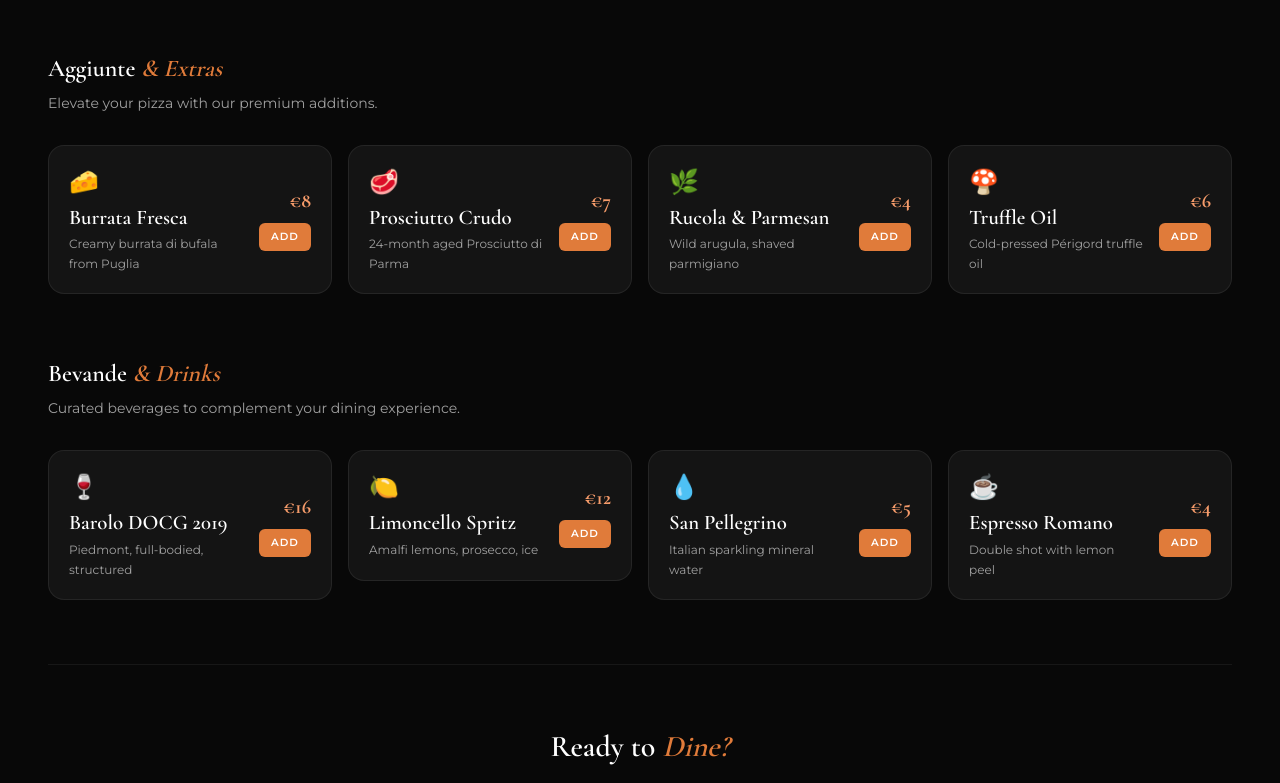
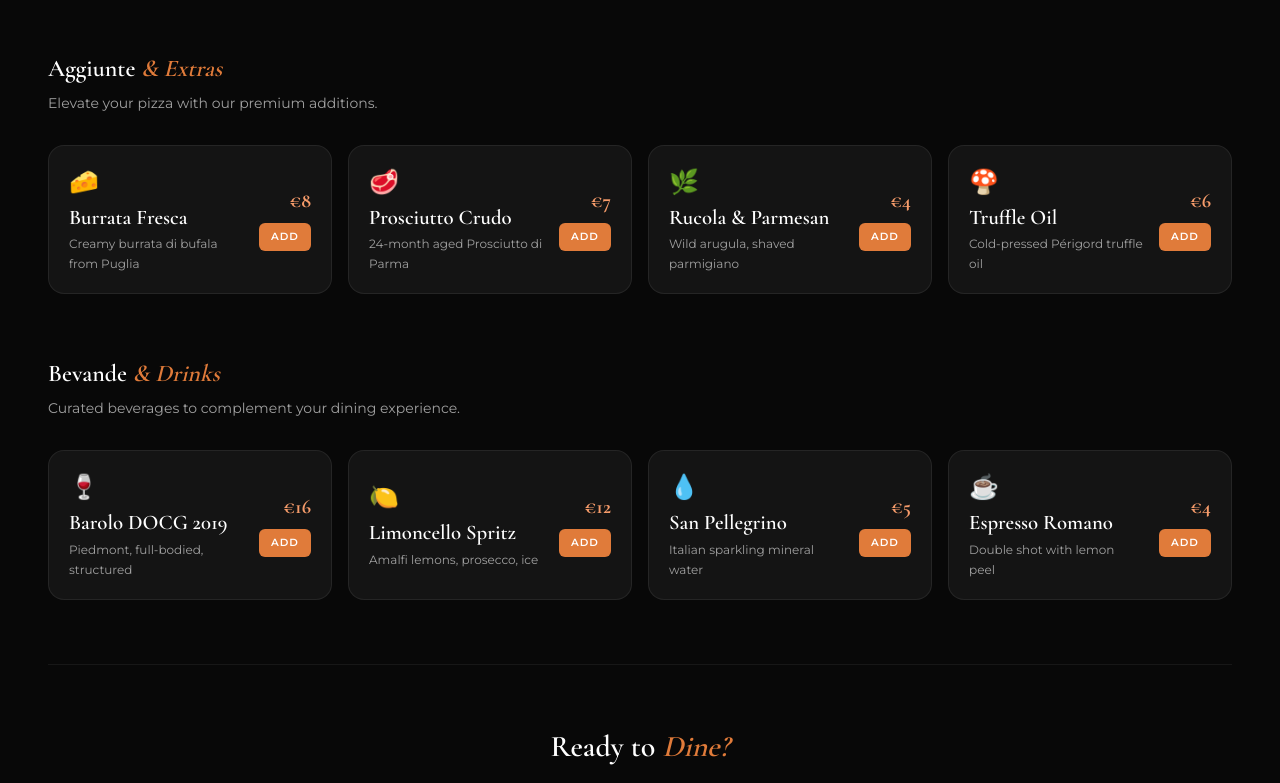
Before and after one commit to Farzad-Design/Napoli-Nero, a Next.js app: page /menu in a window 1280 px wide. Shown: the part 1446-2229 px from the top of the page. Built offline with nearby package versions, Linux system fonts and the light colour scheme.

Commit message:
Fix equal card heights in Extras & Drinks sections; add video poster

```diff
--- a/src/app/menu/page.tsx
+++ b/src/app/menu/page.tsx
@@ -29,7 +29,7 @@ function ItemCard({ item }: { item: { name: string; description: string; price:
   return (
     <motion.div
       whileHover={{ y: -4 }}
-      className="group relative rounded-2xl overflow-hidden border border-white/[0.07] bg-[var(--bg-card)] transition-all duration-300 hover:border-ember-500/25"
+      className="group relative h-full rounded-2xl overflow-hidden border border-white/[0.07] bg-[var(--bg-card)] transition-all duration-300 hover:border-ember-500/25 flex flex-col"
     >
       {item.image && (
         <div className="relative w-full aspect-[4/3] overflow-hidden">
@@ -46,7 +46,7 @@ function ItemCard({ item }: { item: { name: string; description: string; price:
           )}
         </div>
       )}
-      <div className={`p-5 flex items-start justify-between gap-4 ${!item.image ? 'flex-row items-center' : ''}`}>
+      <div className={`p-5 flex items-start justify-between gap-4 flex-1 ${!item.image ? 'flex-row items-center' : ''}`}>
         <div className="flex-1 min-w-0">
           {item.icon && <span className="text-2xl mb-2 block">{item.icon}</span>}
           <h3 className="heading-card text-white mb-1">{item.name}</h3>
@@ -147,9 +147,9 @@ export default function MenuPage() {
               Aggiunte <span className="text-ember-500 italic">& Extras</span>
             </h2>
             <p className="text-[var(--text-secondary)] text-sm mb-8">Elevate your pizza with our premium additions.</p>
-            <div className="grid grid-cols-1 sm:grid-cols-2 lg:grid-cols-4 gap-4">
+            <div className="grid grid-cols-1 sm:grid-cols-2 lg:grid-cols-4 gap-4 items-stretch">
               {EXTRAS.map((item, i) => (
-                <motion.div key={item.name} initial={{ opacity: 0, y: 20 }} whileInView={{ opacity: 1, y: 0 }} viewport={{ once: true }} transition={{ delay: i * 0.06 }}>
+                <motion.div key={item.name} className="h-full" initial={{ opacity: 0, y: 20 }} whileInView={{ opacity: 1, y: 0 }} viewport={{ once: true }} transition={{ delay: i * 0.06 }}>
                   <ItemCard item={item} />
                 </motion.div>
               ))}
@@ -162,9 +162,9 @@ export default function MenuPage() {
               Bevande <span className="text-ember-500 italic">& Drinks</span>
             </h2>
             <p className="text-[var(--text-secondary)] text-sm mb-8">Curated beverages to complement your dining experience.</p>
-            <div className="grid grid-cols-1 sm:grid-cols-2 lg:grid-cols-4 gap-4">
+            <div className="grid grid-cols-1 sm:grid-cols-2 lg:grid-cols-4 gap-4 items-stretch">
               {DRINKS.map((item, i) => (
-                <motion.div key={item.name} initial={{ opacity: 0, y: 20 }} whileInView={{ opacity: 1, y: 0 }} viewport={{ once: true }} transition={{ delay: i * 0.06 }}>
+                <motion.div key={item.name} className="h-full" initial={{ opacity: 0, y: 20 }} whileInView={{ opacity: 1, y: 0 }} viewport={{ once: true }} transition={{ delay: i * 0.06 }}>
                   <ItemCard item={item} />
                 </motion.div>
               ))}
--- a/src/components/home/Hero.tsx
+++ b/src/components/home/Hero.tsx
@@ -40,6 +40,8 @@ export default function Hero() {
       {/* ── Full-screen video background ───────────────────── */}
       <video
         autoPlay muted loop playsInline
+        preload="metadata"
+        poster="/images/hero-poster.jpg"
         className="absolute inset-0 w-full h-full object-cover z-0"
       >
         <source src="/videos/hero.mp4" type="video/mp4" />
```
